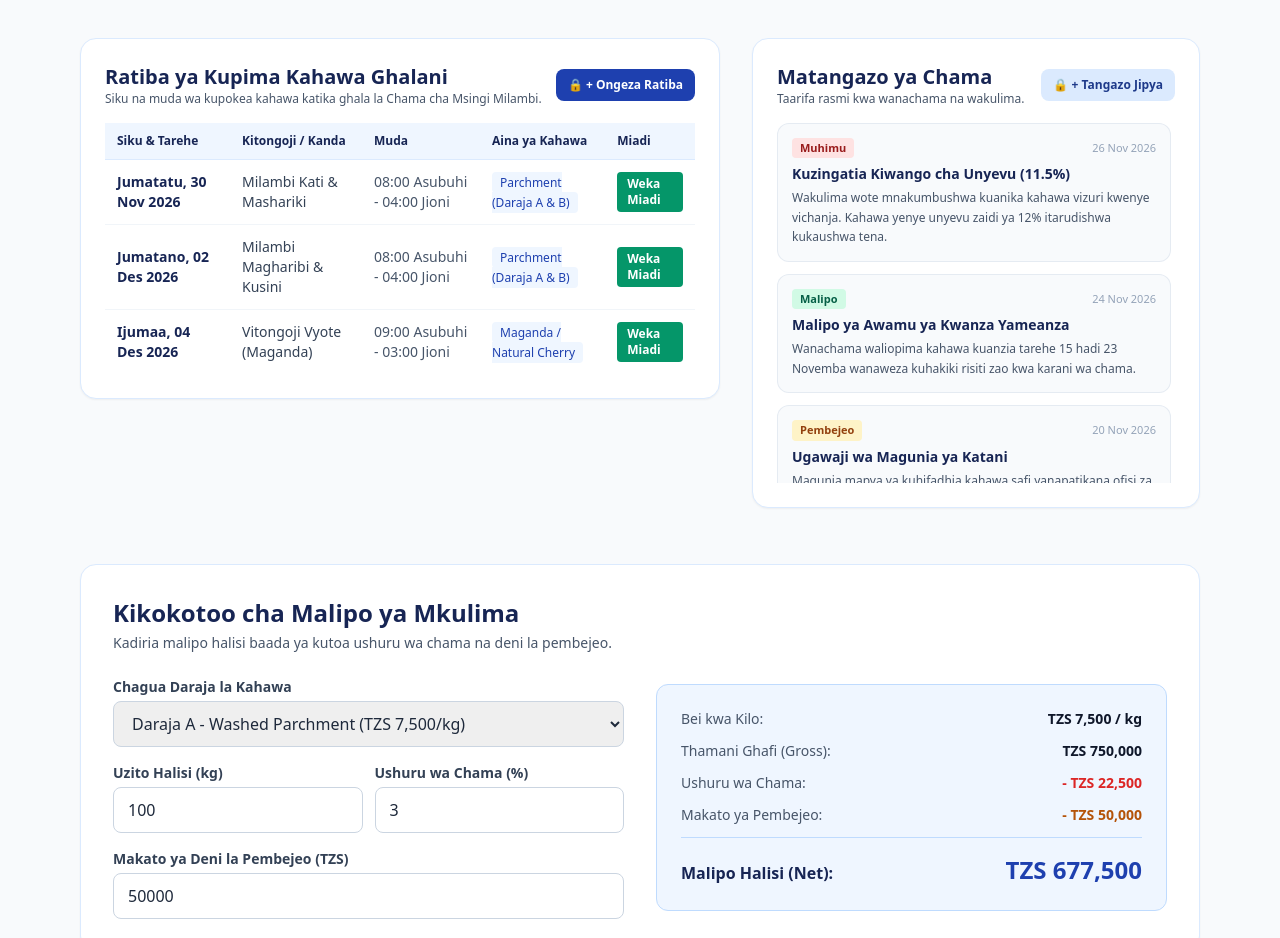
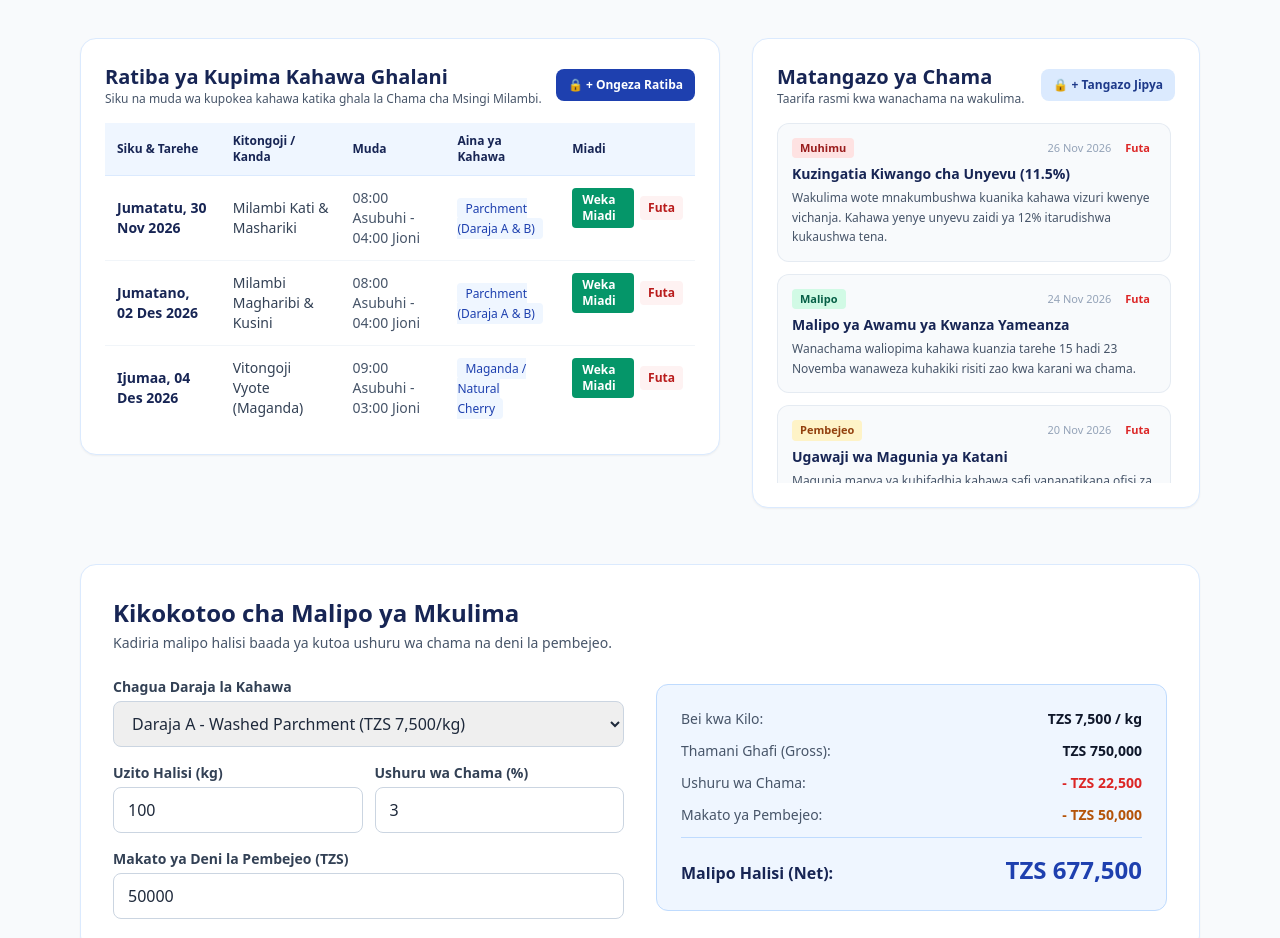
Before and after one commit to molandbarakafesto-byte/milambi-kahawa, a plain HTML site: page index.html in a window 1280 px wide. Shown: the part 1160-2098 px from the top of the page. Drawn offline with nearby package versions, Linux system fonts and the light colour scheme.

Commit message:
Update index.html

```diff
--- a/index.html
+++ b/index.html
@@ -1033,7 +1033,7 @@
     function renderSchedules() {
       const tbody = document.getElementById('scheduleTableBody');
       tbody.innerHTML = '';
-      schedules.forEach((s) => {
+      schedules.forEach((s, index) => {
         const bookMsg = encodeURIComponent(`Habari Karani wa Chama cha Msingi Milambi, naomba kuweka miadi ya kuleta kahawa ghalani siku ya ${s.day} (${s.zone}).`);
         const row = document.createElement('tr');
         row.innerHTML = `
@@ -1041,10 +1041,13 @@
           <td class="py-3 px-3 text-slate-700">${s.zone}</td>
           <td class="py-3 px-3 text-slate-600">${s.time}</td>
           <td class="py-3 px-3"><span class="bg-blue-50 text-blue-800 text-xs font-medium px-2 py-0.5 rounded">${s.type}</span></td>
-          <td class="py-3 px-3">
+          <td class="py-3 px-3 flex items-center gap-1.5">
             <a href="https://wa.me/${coopWhatsapp}?text=${bookMsg}" target="_blank" class="inline-block bg-emerald-600 text-white text-xs font-semibold px-2.5 py-1 rounded hover:bg-emerald-700 transition">
               Weka Miadi
             </a>
+            <button onclick="deleteSchedule(${index})" class="text-xs bg-red-50 hover:bg-red-100 text-red-700 font-semibold px-2 py-1 rounded transition">
+              Futa
+            </button>
           </td>
         `;
         tbody.appendChild(row);
@@ -1076,14 +1079,19 @@
         'Kikao': 'bg-blue-100 text-blue-800'
       };
 
-      announcements.forEach((ann) => {
+      announcements.forEach((ann, index) => {
         const badgeClass = badgeColors[ann.tag] || 'bg-blue-100 text-blue-800';
         const card = document.createElement('div');
         card.className = 'p-3.5 rounded-xl bg-slate-50 border border-slate-200/80 space-y-1';
         card.innerHTML = `
           <div class="flex justify-between items-center">
             <span class="text-[11px] font-bold px-2 py-0.5 rounded ${badgeClass}">${ann.tag}</span>
-            <span class="text-[11px] text-slate-400">${ann.date}</span>
+            <div class="flex items-center gap-2">
+              <span class="text-[11px] text-slate-400">${ann.date}</span>
+              <button onclick="deleteAnnouncement(${index})" class="text-[11px] text-red-600 hover:text-red-800 font-semibold px-1.5 py-0.5 rounded hover:bg-red-50 transition">
+                Futa
+              </button>
+            </div>
           </div>
           <h4 class="font-bold text-sm text-blue-950 pt-0.5">${ann.title}</h4>
           <p class="text-xs text-slate-600 leading-relaxed">${ann.body}</p>
```
